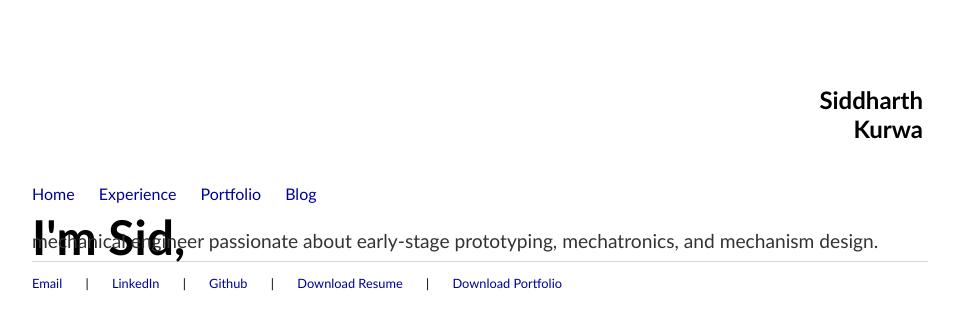
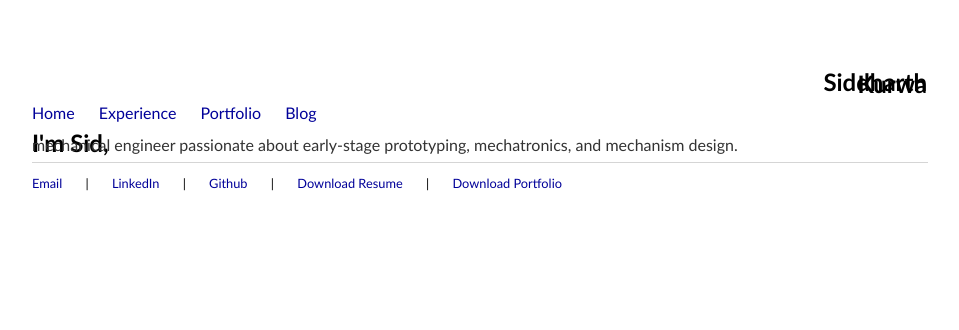
Before and after one commit to skurwa/skurwa.github.io, a Jekyll site: the page built from index.html, in a window 1280 px wide. Shown: the top 330 px of the page, without its empty margins (160-1119 px from the left). Built offline with Jekyll 4.4.1, drawn with Linux system fonts in a browser that asks for light colours.

Commit message:
Trying to fix the header

```diff
--- a/_layouts/default.html
+++ b/_layouts/default.html
@@ -30,9 +30,9 @@
 							<li> | </li>
 	        		<li><a href="https://github.com/skurwa" target = "_blank">Github</a></li>
 							<li> | </li>
-							<li><a href ="/docs/Resume - Siddharth Kurwa.pdf">Download Resume</a></li>
+							<li><a href ="/docs/Resume - Siddharth Kurwa.pdf" target = "_blank">Download Resume</a></li>
 							<li> | </li>
-							<li><a href ="/docs/Project Portfolio - Siddharth Kurwa.pdf">Download Portfolio</a></li>
+							<li><a href ="/docs/Project Portfolio - Siddharth Kurwa.pdf" target = "_blank">Download Portfolio</a></li>
 				</ul>
 			</footer>
 		</body>
--- a/css/main.css
+++ b/css/main.css
@@ -4,11 +4,9 @@
     width: 70%;
 }
 header {
-    padding: 5px;
+    padding: 1px;
     text-align: right;
-}
-header.blueText {
-    color: #000099;
+    font-size: 1;
 }
 nav ul, footer ul {
     font-family:'Calibri', 'Arial', 'Sans-Serif';
@@ -35,16 +33,18 @@
     line-height:0.1em;
     color: #000000;
 }
-h1.blueText {
-  color: #000099;
-}
-
 h2 {
+    margin-bottom: 0;
+    line-height:0.1;
+    color: #000000;
     font-family:'Calibri', 'Arial', 'Sans-Serif';
     font-size: 2;
 }
+h2.blueText {
+  color: #000099;
+}
 p {
-    font-size: 1.2em;
+    font-size: 1em;
     font-family:'Calibri', 'Arial', 'Sans-Serif';
     margin-top: 0;
     line-height: 0.1em;
--- a/index.html
+++ b/index.html
@@ -3,6 +3,6 @@
 title: Siddharth Kurwa
 ---
 <div class="blurb">
-	<h1>I'm <span class = "blueText">Sid</span>,</h1>
+	<h2>I'm <span class = "blueText">Sid</span>,</h2>
 	<p>mechanical engineer passionate about early-stage prototyping, mechatronics, and mechanism design.
 </div><!-- /.blurb -->
```
